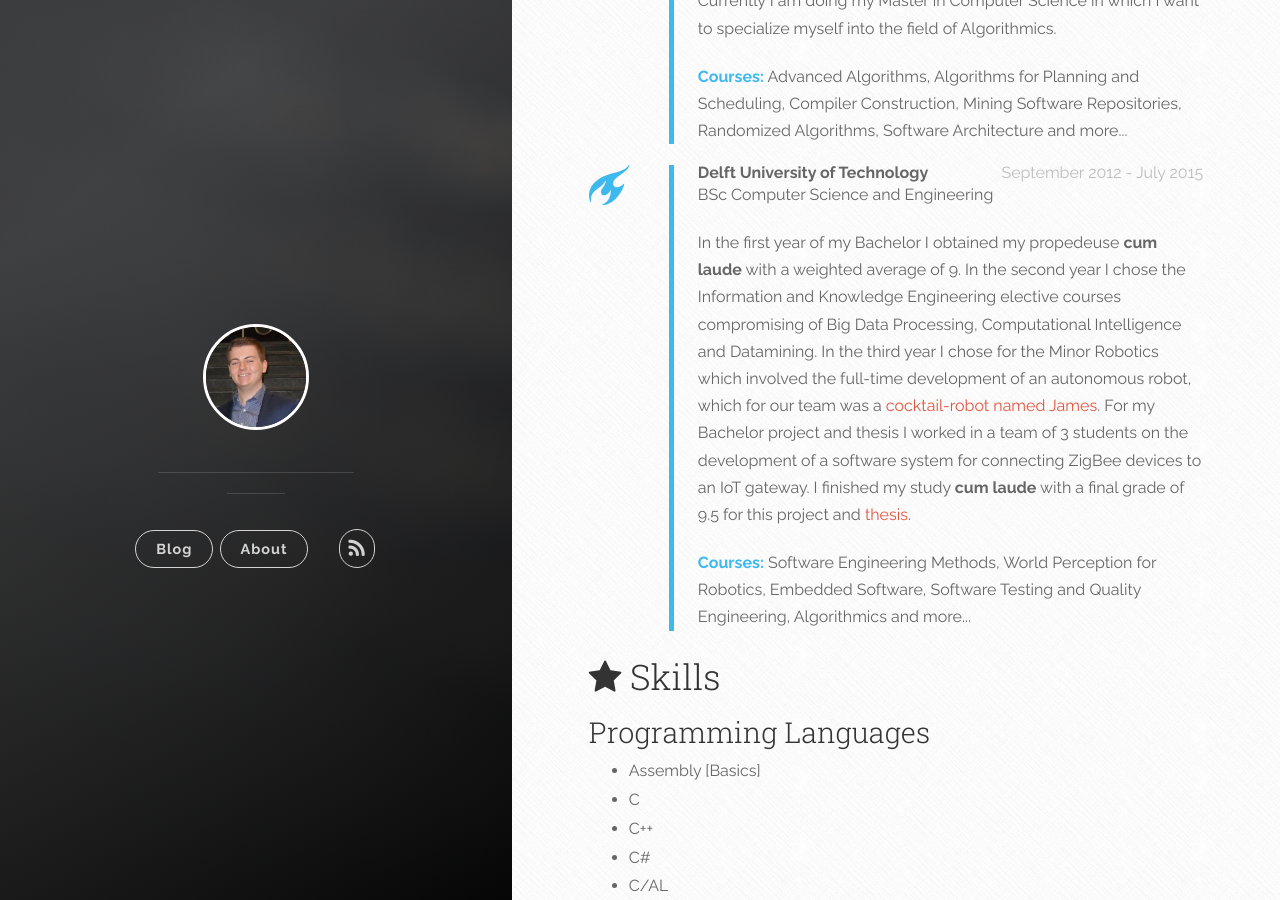
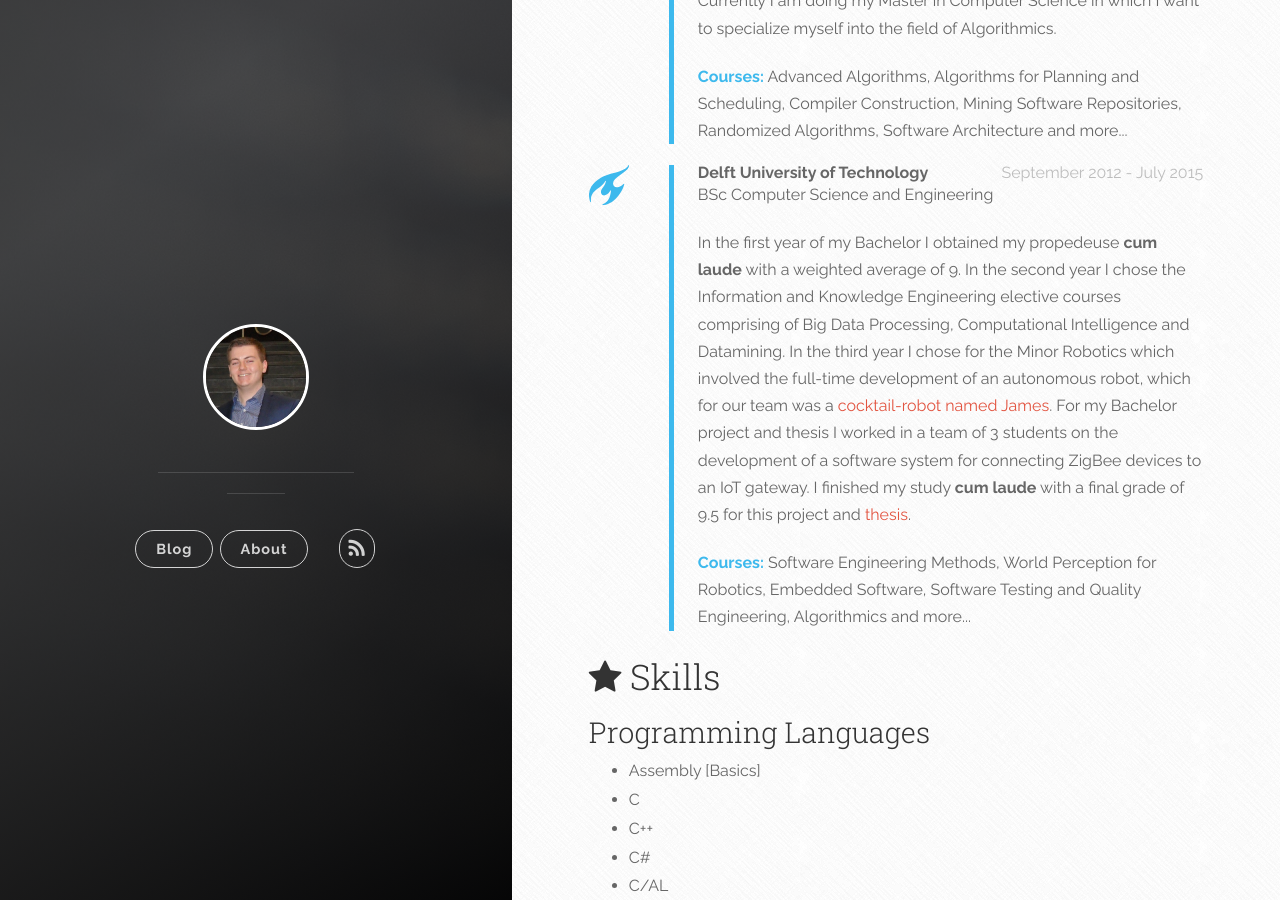
Before and after one commit to rvanbekkum/rvanbekkum.github.io, a Jekyll site: the page built from index.html, in a window 1280 px wide and 900 px high, scrolled down 2856 px. Built offline with Jekyll 4.4.1, drawn with Linux system fonts in a browser that asks for light colours; nearby versions of some CDN libraries; formulas are drawn with MathJax 3.

Commit message:
Fixed small mistake in about.md

```diff
--- a/_includes/pages/about.md
+++ b/_includes/pages/about.md
@@ -129,7 +129,7 @@
 </strong>
 <p>BSc Computer Science and Engineering</p>
 
-<p>In the first year of my Bachelor I obtained my propedeuse <span class="resume-emph">cum laude</span> with a weighted average of 9. In the second year I chose the Information and Knowledge Engineering elective courses compromising of Big Data Processing, Computational Intelligence and Datamining.
+<p>In the first year of my Bachelor I obtained my propedeuse <span class="resume-emph">cum laude</span> with a weighted average of 9. In the second year I chose the Information and Knowledge Engineering elective courses comprising of Big Data Processing, Computational Intelligence and Datamining.
 In the third year I chose for the Minor Robotics which involved the full-time development of an autonomous robot, which for our team was a <a href="http://www.tudelft.nl/en/current/latest-news/article/detail/van-cocktailrobot-tot-3d-geprinte-teenslipper/">cocktail-robot named James</a>. For my Bachelor project and thesis I worked in a team of 3 students on the development of a software system for connecting ZigBee devices to an IoT gateway. I finished my study <span class="resume-emph">cum laude</span> with a final grade of 9.5 for this project and <a href="http://repository.tudelft.nl/view/ir/uuid%3A352afb84-8714-4d23-804e-646e1a1b8c89/">thesis</a>.</p>
 
 <p><span class="resume-emph" style="color: #3db9ed">Courses:</span> Software Engineering Methods, World Perception for Robotics, Embedded Software, Software Testing and Quality Engineering, Algorithmics and more...</p>
```
